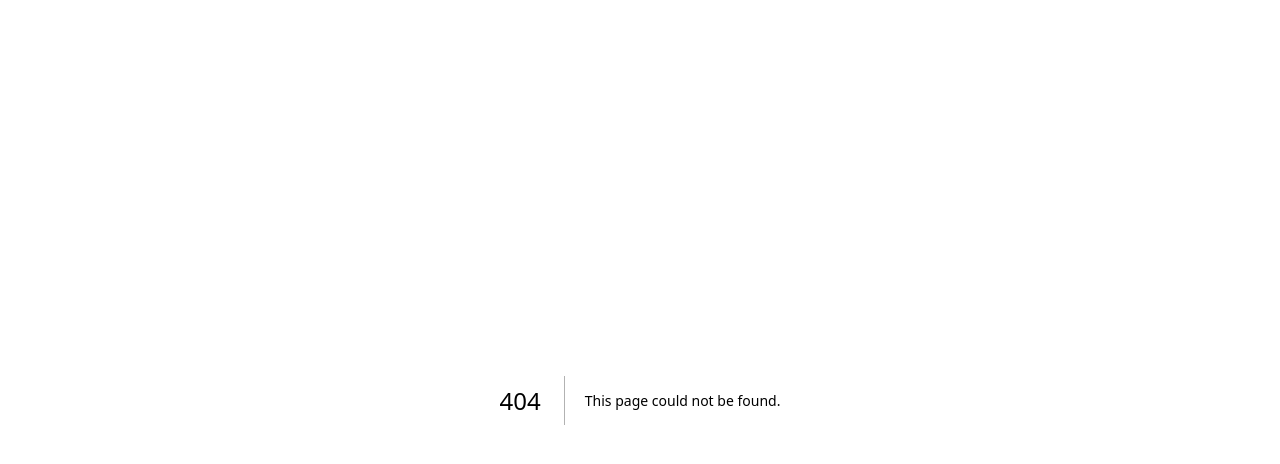
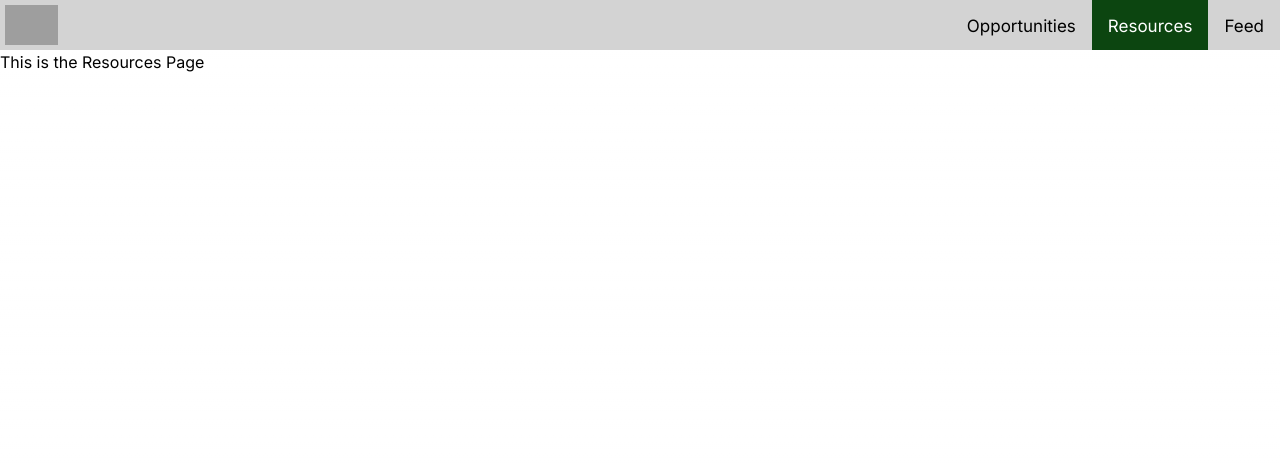
Before and after one commit to cfgchicago23/Team-5, a Next.js app in the folder team-5/: page /resources in a window 1280 px wide. Before the commit this address had no page. Shown: the top 464 px of the page. Built offline with nearby package versions, Linux system fonts and the light colour scheme; grey boxes are pictures that could not be loaded.

Commit message:
Making Nav go to different pages

```diff
--- a/team-5/src/app/components/Navbar.tsx
+++ b/team-5/src/app/components/Navbar.tsx
@@ -1,14 +1,40 @@
 import '../globals.css';
 
-const Navbar = () => {
-  return (
-    <div className="navbar">
-        <img className="h-70 lg:h-40" src="http://images.squarespace-cdn.com/content/v1/55e48a8ce4b0a8e051b2aea3/1581533791977-LXZWE6Q3JU2GPGEGK0QQ/RTA+logo+2.JPG?format=1500w"/>
-        <a href="#feed">Feed</a>
-        <a href="#resources">Resources</a>
-        <a className="active" href="#opportunities">Opportunities</a>
-    </div>
-  );
+interface PageName {
+  page: string
+}
+
+function Navbar({ page }: PageName) {
+  if (page=="feed") {
+    return (
+      <div className="navbar">
+          <img src="http://images.squarespace-cdn.com/content/v1/55e48a8ce4b0a8e051b2aea3/1581533791977-LXZWE6Q3JU2GPGEGK0QQ/RTA+logo+2.JPG?format=1500w"/>
+          <a className="active" href="feed">Feed</a>
+          <a href="resources">Resources</a>
+          <a href="opportunities">Opportunities</a>
+      </div>
+    );
+  }
+  else if (page=="resources") {
+    return (
+      <div className="navbar">
+          <img src="http://images.squarespace-cdn.com/content/v1/55e48a8ce4b0a8e051b2aea3/1581533791977-LXZWE6Q3JU2GPGEGK0QQ/RTA+logo+2.JPG?format=1500w"/>
+          <a href="feed">Feed</a>
+          <a className="active" href="resources">Resources</a>
+          <a href="opportunities">Opportunities</a>
+      </div>
+    );
+  }
+  else {
+    return (
+      <div className="navbar">
+          <img src="http://images.squarespace-cdn.com/content/v1/55e48a8ce4b0a8e051b2aea3/1581533791977-LXZWE6Q3JU2GPGEGK0QQ/RTA+logo+2.JPG?format=1500w"/>
+          <a href="feed">Feed</a>
+          <a href="resources">Resources</a>
+          <a className="active" href="opportunities">Opportunities</a>
+      </div>
+    );
+  }
 };
 
 export default Navbar;
--- /dev/null
+++ b/team-5/src/app/feed/page.tsx
@@ -0,0 +1,11 @@
+import Navbar from '../components/Navbar'
+import '../globals.css'
+
+export default function Feed() {
+  return (
+    <main>
+      <Navbar page="feed"/>
+      This is the Feed Page
+    </main>
+    )
+  }
--- /dev/null
+++ b/team-5/src/app/opportunities/page.tsx
@@ -0,0 +1,11 @@
+import Navbar from '../components/Navbar'
+import '../globals.css'
+
+export default function Opportunities() {
+  return (
+    <main>
+      <Navbar page="opportunities"/>
+      This is the Opportunities Page
+    </main>
+    )
+  }
--- a/team-5/src/app/page.tsx
+++ b/team-5/src/app/page.tsx
@@ -1,20 +1,12 @@
-import Image from 'next/image'
 import Navbar from './components/Navbar'
 import './globals.css'
 
-// function MyApp({ Component, pageProps }) {
-//   return <>
-//     <Navbar/>
-
-//     <Component {...pageProps} />
-//   </>
-// }
 export default function Home() {
   return (
-    <body>
-      <Navbar/>
-    </body>
+    <main>
+      <Navbar page="opportunities"/>
+      DON'T PUT ANYTHING HERE
+      This is a duplicate - I will fix this
+    </main>
     )
   }
-
-// export default MyApp
--- /dev/null
+++ b/team-5/src/app/resources/page.tsx
@@ -0,0 +1,11 @@
+import Navbar from '../components/Navbar'
+import '../globals.css'
+
+export default function Resources() {
+  return (
+    <main>
+      <Navbar page="resources"/>
+      This is the Resources Page
+    </main>
+    )
+  }
```
